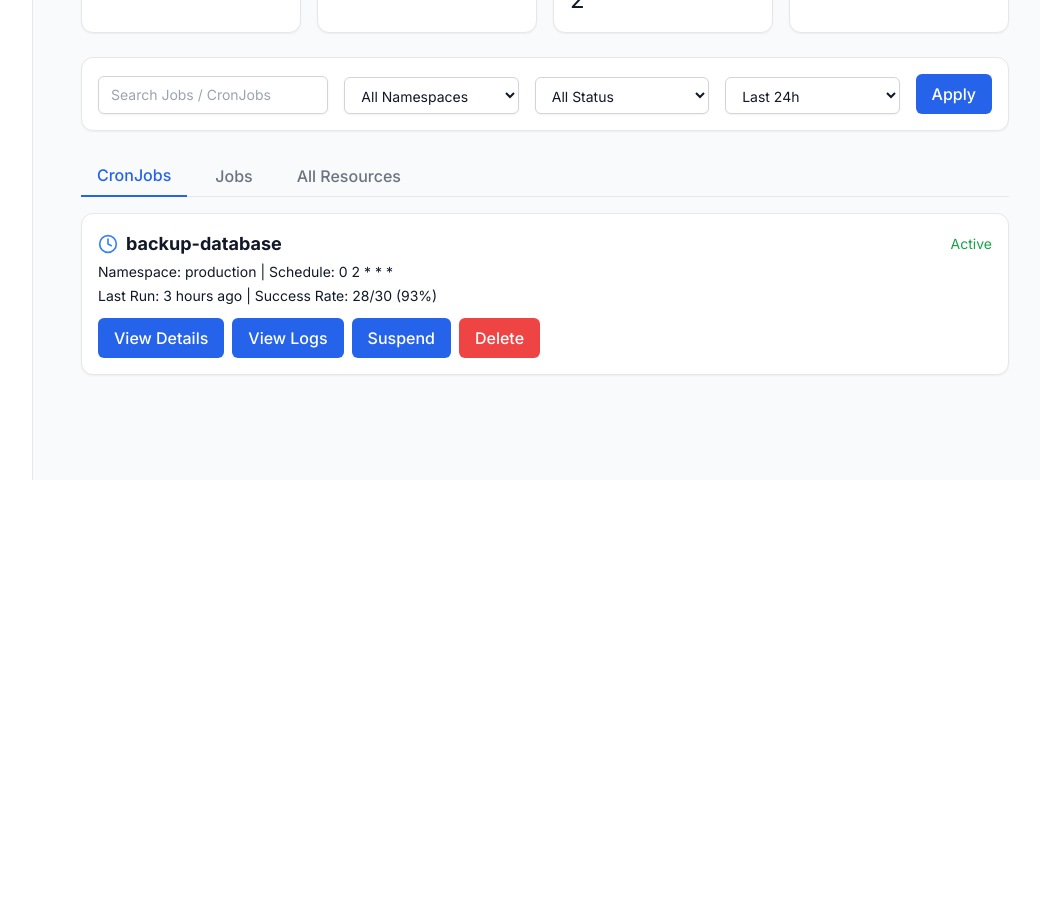
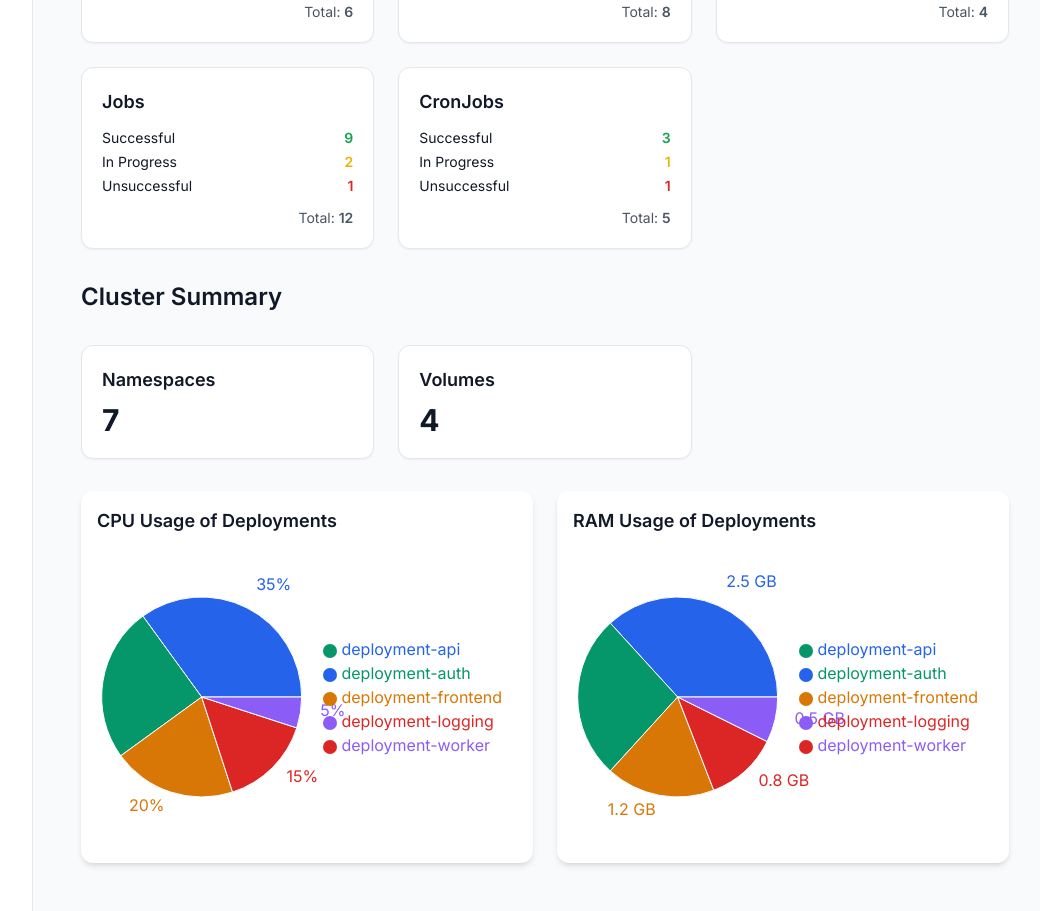
Before and after one commit to samreenfatimakazmi913-web/AI_Powered_DevOps_Assistant_for_Kubernetes_Workload, a React (Create React App) app in the folder frontend/: page /dashboard in a window 1280 px wide. Shown: the part 320-1231 px from the top of the page, without its empty margins (223-1263 px from the left). Before the commit the page ends 800 px from the top, so only its background shows below. Built offline with nearby package versions, Linux system fonts and the light colour scheme.

Commit message:
Dashboard layout updation

```diff
--- a/frontend/src/components/Sidebar.jsx
+++ b/frontend/src/components/Sidebar.jsx
@@ -15,7 +15,7 @@ const Icon = ({ path }) => (
 
 export default function Sidebar() {
   const items = [
-  { to: "/", label: "Executive Dashboard", icon: "M3 12h18M3 6h18M3 18h18" },
+  { to: "/Dashboard", label: "Executive Dashboard", icon: "M3 12h18M3 6h18M3 18h18" },
   { to: "/structured", label: "Structured Querying", icon: "M12 2v20M2 12h20" },
   { to: "/assistant", label: "AI Assistant", icon: "M12 2v20M2 12h20" }
 ];
--- /dev/null
+++ b/frontend/src/components/charts/CpuUsageChart.jsx
@@ -0,0 +1,52 @@
+import React from "react";
+import { PieChart, Pie, Cell, Tooltip, Legend, ResponsiveContainer } from "recharts";
+
+export default function CpuUsageChart() {
+  // Dummy data for CPU usage per deployment
+  const cpuData = [
+    { name: "deployment-auth", value: 35 },
+    { name: "deployment-api", value: 25 },
+    { name: "deployment-frontend", value: 20 },
+    { name: "deployment-worker", value: 15 },
+    { name: "deployment-logging", value: 5 }
+  ];
+
+  const COLORS = ["#2563eb", "#059669", "#d97706", "#dc2626", "#8b5cf6"];
+
+  return (
+    <div className="bg-white dark:bg-[#111827] p-4 rounded-xl shadow-md">
+      <h2 className="text-lg font-semibold mb-3">CPU Usage of Deployments</h2>
+
+      <div className="w-full h-[300px]"> {/* Reduced height from 400px to 300px */}
+        <ResponsiveContainer>
+          <PieChart>
+            <Pie
+              data={cpuData}
+              cx="45%"  // slightly left to make room for right legend
+              cy="50%"
+              labelLine={false}
+              outerRadius={100} // reduced radius from 140 to 100
+              fill="#8884d8"
+              dataKey="value"
+              label={({ value }) => `${value}%`} // show only %
+            >
+              {cpuData.map((entry, index) => (
+                <Cell key={index} fill={COLORS[index % COLORS.length]} />
+              ))}
+            </Pie>
+            <Tooltip />
+            <Legend
+              layout="vertical"
+              verticalAlign="middle"
+              align="right"
+              iconType="circle"
+              formatter={(value, entry, index) => (
+                <span style={{ color: COLORS[index] }}>{value}</span>
+              )}
+            />
+          </PieChart>
+        </ResponsiveContainer>
+      </div>
+    </div>
+  );
+}
--- /dev/null
+++ b/frontend/src/components/charts/MemoryUsageChart.jsx
@@ -0,0 +1,51 @@
+import React from "react";
+import { PieChart, Pie, Cell, Tooltip, Legend, ResponsiveContainer } from "recharts";
+
+export default function MemoryUsageChart() {
+  // Dummy data for memory usage per deployment
+  const memoryData = [
+    { name: "deployment-auth", value: 2.5 }, // GB
+    { name: "deployment-api", value: 1.8 },
+    { name: "deployment-frontend", value: 1.2 },
+    { name: "deployment-worker", value: 0.8 },
+    { name: "deployment-logging", value: 0.5 }
+  ];
+
+  const COLORS = ["#2563eb", "#059669", "#d97706", "#dc2626", "#8b5cf6"];
+
+  return (
+    <div className="bg-white dark:bg-[#111827] p-4 rounded-xl shadow-md">
+      <h2 className="text-lg font-semibold mb-3">RAM Usage of Deployments</h2>
+
+      <div className="w-full h-[300px]"> {/* Reduced height from 400px to 300px */}
+        <ResponsiveContainer>
+          <PieChart>
+            <Pie
+              data={memoryData}
+              cx="45%" // shift left for right-side legend
+              cy="50%"
+              outerRadius={100} // reduced radius from 140 to 100
+              label={({ value }) => `${value} GB`} // show only GB inside slices
+              dataKey="value"
+              labelLine={false}
+            >
+              {memoryData.map((entry, index) => (
+                <Cell key={index} fill={COLORS[index % COLORS.length]} />
+              ))}
+            </Pie>
+            <Tooltip formatter={(value) => `${value} GB`} />
+            <Legend
+              layout="vertical"
+              verticalAlign="middle"
+              align="right"
+              iconType="circle"
+              formatter={(value, entry, index) => (
+                <span style={{ color: COLORS[index] }}>{value}</span>
+              )}
+            />
+          </PieChart>
+        </ResponsiveContainer>
+      </div>
+    </div>
+  );
+}
--- a/frontend/src/pages/Dashboard.jsx
+++ b/frontend/src/pages/Dashboard.jsx
@@ -1,141 +1,86 @@
 // src/pages/Dashboard.jsx
 import React, { useState } from "react";
-import { useNavigate } from "react-router-dom";
 import { Button } from "../components/ui/button";
-import { Input } from "../components/ui/input";
-import { Select } from "../components/ui/select";
 import { Card } from "../components/ui/card";
-import { Tabs } from "../components/ui/tabs";
-import { CheckCircle, Clock, RefreshCcw } from "lucide-react";
+import CpuUsageChart from "../components/charts/CpuUsageChart";
+import MemoryUsageChart from "../components/charts/MemoryUsageChart";
 
 export default function Dashboard() {
-  const navigate = useNavigate();
-  const [namespace, setNamespace] = useState("all");
-  const [status, setStatus] = useState("all");
-  const [timeRange, setTimeRange] = useState("24h");
+  // Dummy values
+  const data = {
+    deployments: { total: 6, successful: 2, inProgress: 3, unsuccessful: 1 },
+    statefulSets: { total: 8, successful: 5, inProgress: 2, unsuccessful: 1 },
+    daemonSets: { total: 4, successful: 3, inProgress: 1, unsuccessful: 0 },
+    jobs: { total: 12, successful: 9, inProgress: 2, unsuccessful: 1 },
+    cronJobs: { total: 5, successful: 3, inProgress: 1, unsuccessful: 1 },
+    namespaces: 7,
+    volumes: 4,
+  };
 
-  const cronJobs = [
-    {
-      name: "backup-database",
-      namespace: "production",
-      schedule: "0 2 * * *",
-      lastRun: "3 hours ago",
-      successRate: "28/30 (93%)",
-      active: true,
-    },
-  ];
+  // Fixed color mapping for Tailwind
+  const colorMap = {
+    green: "text-green-600",
+    yellow: "text-yellow-500",
+    red: "text-red-600",
+  };
 
-  const jobs = [
-    {
-      name: "backup-database-1733234520",
-      namespace: "production",
-      duration: "2m 15s",
-      status: "Succeeded",
-    },
-    {
-      name: "data-migration-manual",
-      namespace: "default",
-      duration: "N/A",
-      status: "Running",
-      progress: "2/5 completions",
-    },
-  ];
+  const Breakdown = ({ label, value, color }) => (
+    <div className="flex justify-between text-sm">
+      <span>{label}</span>
+      <span className={`font-semibold ${colorMap[color]}`}>{value}</span>
+    </div>
+  );
+
+  const BreakdownCard = ({ title, stats }) => (
+    <Card className="p-5 shadow-sm hover:shadow-md transition-all">
+      <h2 className="text-lg font-semibold mb-3">{title}</h2>
+
+      <div className="space-y-1 mb-3">
+        <Breakdown label="Successful" value={stats.successful} color="green" />
+        <Breakdown label="In Progress" value={stats.inProgress} color="yellow" />
+        <Breakdown label="Unsuccessful" value={stats.unsuccessful} color="red" />
+      </div>
+
+      <div className="text-right text-gray-600 text-sm">
+        Total: <span className="font-semibold">{stats.total}</span>
+      </div>
+    </Card>
+  );
+
+  const SimpleCard = ({ title, value }) => (
+    <Card className="p-5 shadow-sm hover:shadow-md transition-all">
+      <h2 className="text-lg font-semibold">{title}</h2>
+      <div className="text-3xl font-bold mt-2">{value}</div>
+    </Card>
+  );
 
   return (
-    <div className="p-6 space-y-6">
-      {/* Overview Cards */}
-      <div className="grid grid-cols-2 md:grid-cols-4 gap-4">
-        <Card><div className="font-bold text-lg">Total Jobs</div><div className="text-2xl">45</div></Card>
-        <Card><div className="font-bold text-lg">Active Jobs</div><div className="text-2xl">8</div></Card>
-        <Card><div className="font-bold text-lg">Succeeded Jobs</div><div className="text-2xl">32</div></Card>
-        <Card><div className="font-bold text-lg">Failed Jobs</div><div className="text-2xl text-red-500">5</div></Card>
+    <div className="p-6 space-y-8">
+
+      {/* Section Title */}
+      <h1 className="text-3xl font-bold">Workload Health</h1>
+
+      {/* Grid for Breakdown Cards */}
+      <div className="grid grid-cols-1 md:grid-cols-2 xl:grid-cols-3 gap-6">
+        <BreakdownCard title="Deployments" stats={data.deployments} />
+        <BreakdownCard title="StatefulSets" stats={data.statefulSets} />
+        <BreakdownCard title="DaemonSets" stats={data.daemonSets} />
+        <BreakdownCard title="Jobs" stats={data.jobs} />
+        <BreakdownCard title="CronJobs" stats={data.cronJobs} />
       </div>
 
-      <div className="grid grid-cols-2 md:grid-cols-4 gap-4">
-        <Card><div className="font-bold text-lg">Total CronJobs</div><div className="text-2xl">12</div></Card>
-        <Card><div className="font-bold text-lg">Active CronJobs</div><div className="text-2xl">10</div></Card>
-        <Card><div className="font-bold text-lg">Suspended CronJobs</div><div className="text-2xl">2</div></Card>
-        <Card><div className="font-bold text-lg">Last Run</div><div className="text-2xl">2m ago</div></Card>
+      {/* Simple Cards Section */}
+      <h1 className="text-2xl font-semibold mt-10">Cluster Summary</h1>
+      <div className="grid grid-cols-1 md:grid-cols-2 xl:grid-cols-3 gap-6">
+        <SimpleCard title="Namespaces" value={data.namespaces} />
+        <SimpleCard title="Volumes" value={data.volumes} />
       </div>
 
-      {/* Filter Bar */}
-      <Card className="flex flex-col md:flex-row md:items-end gap-4">
-        <Input placeholder="Search Jobs / CronJobs" className="md:w-1/3" />
-        <Select value={namespace} onChange={(e)=>setNamespace(e.target.value)} className="md:w-1/4">
-          <option value="all">All Namespaces</option>
-          <option value="production">Production</option>
-          <option value="default">Default</option>
-        </Select>
-        <Select value={status} onChange={(e)=>setStatus(e.target.value)} className="md:w-1/4">
-          <option value="all">All Status</option>
-          <option value="active">Active</option>
-          <option value="failed">Failed</option>
-          <option value="succeeded">Succeeded</option>
-        </Select>
-        <Select value={timeRange} onChange={(e)=>setTimeRange(e.target.value)} className="md:w-1/4">
-          <option value="24h">Last 24h</option>
-          <option value="7d">Last 7 Days</option>
-          <option value="30d">Last 30 Days</option>
-        </Select>
-        <Button>Apply</Button>
-      </Card>
-
-      {/* Tabs */}
-      <Tabs
-        defaultTab={0}
-        tabs={[
-          {
-            label: "CronJobs",
-            content: (
-              <div className="space-y-4">
-                {cronJobs.map(cron => (
-                  <Card key={cron.name}>
-                    <div className="flex items-center justify-between">
-                      <div className="flex items-center gap-2 font-bold text-lg">
-                        <Clock className="w-5 h-5 text-blue-500" />
-                        {cron.name}
-                      </div>
-                      <div className="text-sm text-green-600">{cron.active ? "Active" : "Suspended"}</div>
-                    </div>
-                    <div className="text-sm mt-1">Namespace: {cron.namespace} | Schedule: {cron.schedule}</div>
-                    <div className="text-sm mt-1">Last Run: {cron.lastRun} | Success Rate: {cron.successRate}</div>
-                    <div className="flex gap-2 mt-3 flex-wrap">
-                      <Button onClick={()=>navigate(`/job/${cron.name}`)}>View Details</Button>
-                      <Button>View Logs</Button>
-                      <Button>Suspend</Button>
-                      <Button className="bg-red-500 hover:bg-red-600">Delete</Button>
-                    </div>
-                  </Card>
-                ))}
-              </div>
-            ),
-          },
-          {
-            label: "Jobs",
-            content: (
-              <div className="space-y-4">
-                {jobs.map(job => (
-                  <Card key={job.name}>
-                    <div className="flex items-center gap-2 font-bold text-lg">
-                      {job.status==="Succeeded" && <CheckCircle className="w-5 h-5 text-green-500" />}
-                      {job.status==="Running" && <RefreshCcw className="w-5 h-5 text-yellow-500 animate-spin" />}
-                      {job.name}
-                    </div>
-                    <div className="text-sm mt-1">Namespace: {job.namespace} | Duration: {job.duration}</div>
-                    {job.progress && <div className="text-sm mt-1">Progress: {job.progress}</div>}
-                    <div className="flex gap-2 mt-2 flex-wrap">
-                      <Button onClick={()=>navigate(`/job/${job.name}`)}>View Details</Button>
-                      <Button>View Logs</Button>
-                      <Button>View YAML</Button>
-                    </div>
-                  </Card>
-                ))}
-              </div>
-            ),
-          },
-          { label: "All Resources", content: <div>Coming Soon...</div> },
-        ]}
-      />
+      {/* Charts Section */}
+      <div className="grid grid-cols-1 md:grid-cols-2 gap-6 mt-6">
+        <CpuUsageChart />
+        <MemoryUsageChart />
+      </div>
     </div>
   );
 }
```
Also changed, not shown: frontend/src/components/Footer.jsx (added, +71 -0 lines), frontend/src/pages/LandingPage.jsx (+9 -5 lines).
